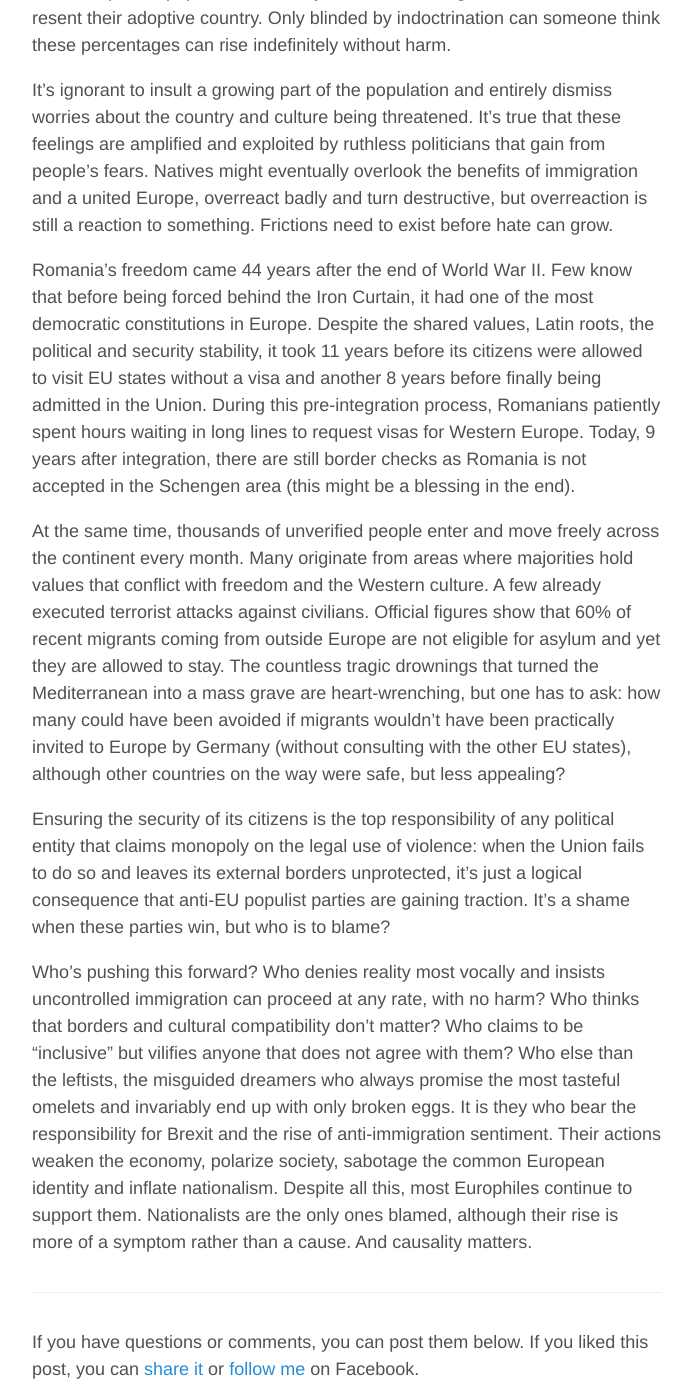
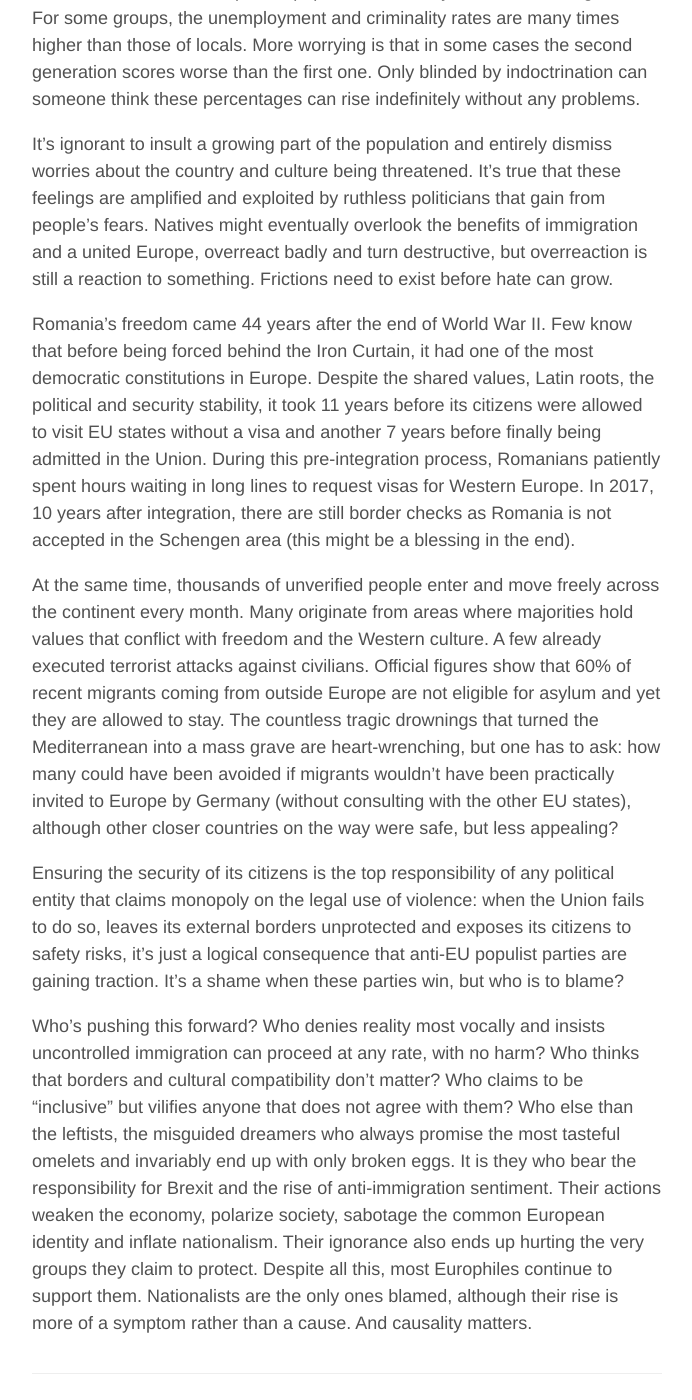
Before and after one commit to aoghina/aoghina.github.io, a Jekyll site: the page built from _posts/2017-02-25-the-hormesis-of-immigration.md, in a window 1280 px wide and 1400 px high, scrolled down 1783 px. Shown: the whole window, without its empty margins (293-985 px from the left). Built offline with Jekyll 4.4.1, drawn with Linux system fonts in a browser that asks for light colours; comment, search, counter and statistics services are not loaded; some of the changed text lies outside the part shown.

Commit message:
Update hormesis

```diff
--- a/_posts/2017-02-25-the-hormesis-of-immigration.md
+++ b/_posts/2017-02-25-the-hormesis-of-immigration.md
@@ -16,16 +16,16 @@ A phenomena is hormetic when it's beneficial at low doses but becomes harmful at
 
 Most citizens are welcoming with foreigners at first. The natives and the new arrivals can learn from each other, expand their view of the world, merge destinies and work together for a better life and common future. Immigrants can bring skills that are in demand, join the workforce and contribute to the economic success and cultural progress of their adoptive country. But when too many people come at once, it leads to frictions. The more arrive in a shorter period of time, the more different and compact their goals and values, the less they contribute to the common good, the more dangerous are the conflicts that arise. The positive effects of immigration revert and the atmosphere becomes polarized and toxic for everybody. It is a fatal mistake to think this problem can be solved with an integration course.
 
-There are around 20,000 Romanians living in the Netherlands. That can already seem many to some, but what if we were two million? Since the Netherlands is a democracy and citizenship is attainable, we could form a political party - or an existing one would start supporting our cause. For most of us, the future of both our native and adoptive countries and cultures matter. What happens though if interests begin to collide? In this case it's a somewhat unlikely scenario, since Romania and the Netherlands are both members of the EU and NATO, but it's not impossible. If that happens, wouldn't the native Dutch rightfully feel threatened and angry that new arrivals, myself included, undermine the interests of their country? Wouldn't it naturally follow that some would start supporting newly emerged parties that express hostility towards us? When immigration becomes heavily politicized, it means it already passed its beneficial zone and is turning destructive.
+There are around 20,000 Romanians living in the Netherlands. That can already seem many to some, but what if we were a million? Since the Netherlands is a democracy and citizenship is attainable, we could form a political party - or an existing one would start supporting our cause. For most of us, the future of both our native and adoptive countries and cultures matter. What happens though if interests begin to collide? In this case it's a somewhat unlikely scenario, since Romania and the Netherlands are both members of the EU and NATO, but it's not impossible. If that happens, wouldn't the native Dutch rightfully feel threatened and angry that new arrivals, myself included, undermine the interests of their country? Wouldn't it naturally follow that some would start supporting newly emerged parties that express hostility towards us? When immigration becomes heavily politicized, it means it already passed its beneficial zone and is turning destructive.
 
-We tend to think of things as either good or bad. But even the vital water can turn deadly when consumed in large quantities. Once a nation builds itself on a homeland, immigration is good in certain conditions. Quantity, cultural compatibility, the skills and goals of new arrivals matter. To me it seems that countries in Western Europe have already passed their hormetic zone. One quarter of the London population was born outside Europe. In France, 20% of the metropolitan population currently consists of immigrants, some of whom resent their adoptive country. Only blinded by indoctrination can someone think these percentages can rise indefinitely without harm.
+We tend to think of things as either good or bad. But even the vital water can turn deadly when consumed in large quantities. Once a nation builds itself on a homeland, immigration is good in certain conditions. Quantity, cultural compatibility, the skills, goals and behavior of new arrivals matter. To me it seems that countries in Western Europe have already passed their hormetic zone. One quarter of the London population was born outside Europe. In France, 20% of the metropolitan population currently consists of immigrants. For some groups, the unemployment and criminality rates are many times higher than those of locals. More worrying is that in some cases the second generation scores worse than the first one. Only blinded by indoctrination can someone think these percentages can rise indefinitely without any problems.
 
 It's ignorant to insult a growing part of the population and entirely dismiss worries about the country and culture being threatened. It's true that these feelings are amplified and exploited by ruthless politicians that gain from people's fears. Natives might eventually overlook the benefits of immigration and a united Europe, overreact badly and turn destructive, but overreaction is still a reaction to something. Frictions need to exist before hate can grow.
 
-Romania's freedom came 44 years after the end of World War II. Few know that before being forced behind the Iron Curtain, it had one of the most democratic constitutions in Europe. Despite the shared values, Latin roots, the political and security stability, it took 11 years before its citizens were allowed to visit EU states without a visa and another 8 years before finally being admitted in the Union. During this pre-integration process, Romanians patiently spent hours waiting in long lines to request visas for Western Europe. Today, 9 years after integration, there are still border checks as Romania is not accepted in the Schengen area (this might be a blessing in the end).
+Romania's freedom came 44 years after the end of World War II. Few know that before being forced behind the Iron Curtain, it had one of the most democratic constitutions in Europe. Despite the shared values, Latin roots, the political and security stability, it took 11 years before its citizens were allowed to visit EU states without a visa and another 7 years before finally being admitted in the Union. During this pre-integration process, Romanians patiently spent hours waiting in long lines to request visas for Western Europe. In 2017, 10 years after integration, there are still border checks as Romania is not accepted in the Schengen area (this might be a blessing in the end).
 
-At the same time, thousands of unverified people enter and move freely across the continent every month. Many originate from areas where majorities hold values that conflict with freedom and the Western culture. A few already executed terrorist attacks against civilians. Official figures show that 60% of recent migrants coming from outside Europe are not eligible for asylum and yet they are allowed to stay. The countless tragic drownings that turned the Mediterranean into a mass grave are heart-wrenching, but one has to ask: how many could have been avoided if migrants wouldn't have been practically invited to Europe by Germany (without consulting with the other EU states), although other countries on the way were safe, but less appealing?
+At the same time, thousands of unverified people enter and move freely across the continent every month. Many originate from areas where majorities hold values that conflict with freedom and the Western culture. A few already executed terrorist attacks against civilians. Official figures show that 60% of recent migrants coming from outside Europe are not eligible for asylum and yet they are allowed to stay. The countless tragic drownings that turned the Mediterranean into a mass grave are heart-wrenching, but one has to ask: how many could have been avoided if migrants wouldn't have been practically invited to Europe by Germany (without consulting with the other EU states), although other closer countries on the way were safe, but less appealing?
 
-Ensuring the security of its citizens is the top responsibility of any political entity that claims monopoly on the legal use of violence: when the Union fails to do so and leaves its external borders unprotected, it's just a logical consequence that anti-EU populist parties are gaining traction. It's a shame when these parties win, but who is to blame?
+Ensuring the security of its citizens is the top responsibility of any political entity that claims monopoly on the legal use of violence: when the Union fails to do so, leaves its external borders unprotected and exposes its citizens to safety risks, it's just a logical consequence that anti-EU populist parties are gaining traction. It's a shame when these parties win, but who is to blame?
 
-Who's pushing this forward? Who denies reality most vocally and insists uncontrolled immigration can proceed at any rate, with no harm? Who thinks that borders and cultural compatibility don't matter? Who claims to be "inclusive" but vilifies anyone that does not agree with them? Who else than the leftists, the misguided dreamers who always promise the most tasteful omelets and invariably end up with only broken eggs. It is they who bear the responsibility for Brexit and the rise of anti-immigration sentiment. Their actions weaken the economy, polarize society, sabotage the common European identity and inflate nationalism. Despite all this, most Europhiles continue to support them. Nationalists are the only ones blamed, although their rise is more of a symptom rather than a cause. And causality matters.
+Who's pushing this forward? Who denies reality most vocally and insists uncontrolled immigration can proceed at any rate, with no harm? Who thinks that borders and cultural compatibility don't matter? Who claims to be "inclusive" but vilifies anyone that does not agree with them? Who else than the leftists, the misguided dreamers who always promise the most tasteful omelets and invariably end up with only broken eggs. It is they who bear the responsibility for Brexit and the rise of anti-immigration sentiment. Their actions weaken the economy, polarize society, sabotage the common European identity and inflate nationalism. Their ignorance also ends up hurting the very groups they claim to protect. Despite all this, most Europhiles continue to support them. Nationalists are the only ones blamed, although their rise is more of a symptom rather than a cause. And causality matters.
```
